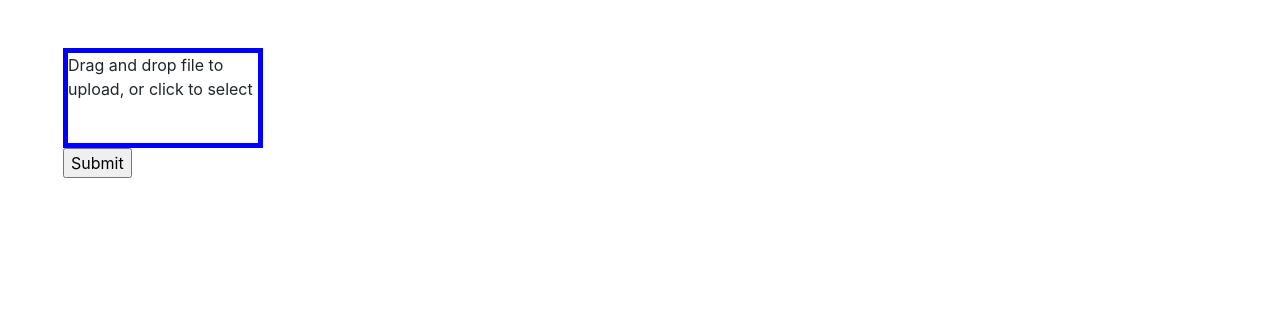
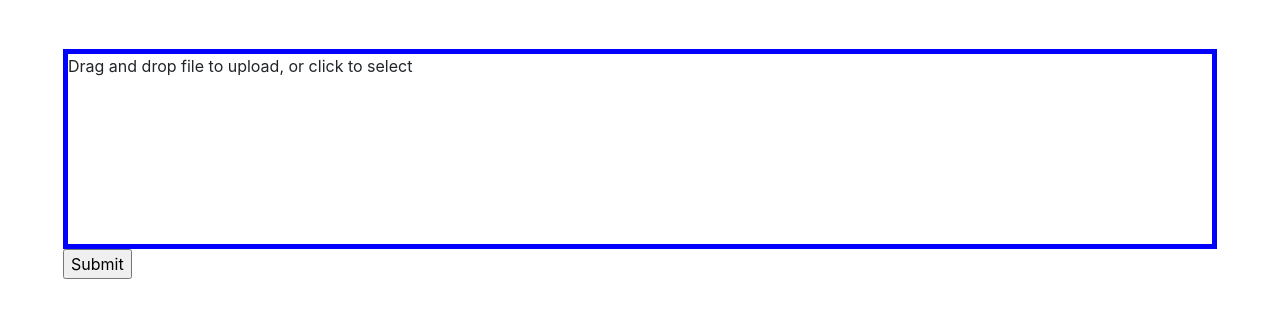
Before and after one commit to Giannie/Blocking-Test, a Flask app: page / in a window 1280 px wide. Shown: the part 60-378 px from the top of the page. Run offline with Flask 2, Linux system fonts and the light colour scheme; some libraries are stand-ins or nearby versions.

Commit message:
submit form positioning

```diff
--- a/static/styles.css
+++ b/static/styles.css
@@ -1,5 +1,5 @@
 #drop_zone {
     border: 5px solid blue;
-    width:  200px;
-    height: 100px;
+    width:  100%;
+    height: 200px;
   }
--- a/templates/index.html
+++ b/templates/index.html
@@ -1,7 +1,7 @@
 {% extends "layout.html" %}
 
 {% block main %}
-
+    <div class="col-3"></div>
     <div id="form-cont" class="col">
         <div hidden id="drop_zone" onclick="fileSelect()" ondrop="dropHandler(event);" ondragover="dragOverHandler(event);">
             <p>Drag and drop file to upload, or click to select</p>
@@ -13,6 +13,7 @@
             <input id="json-text" type="text" name="json-text" hidden>
         </form>
     </div>
+    <div class="col-3"></div>
     <script>
         function fileSelect() {
             $("#file-input").trigger("click");
```
